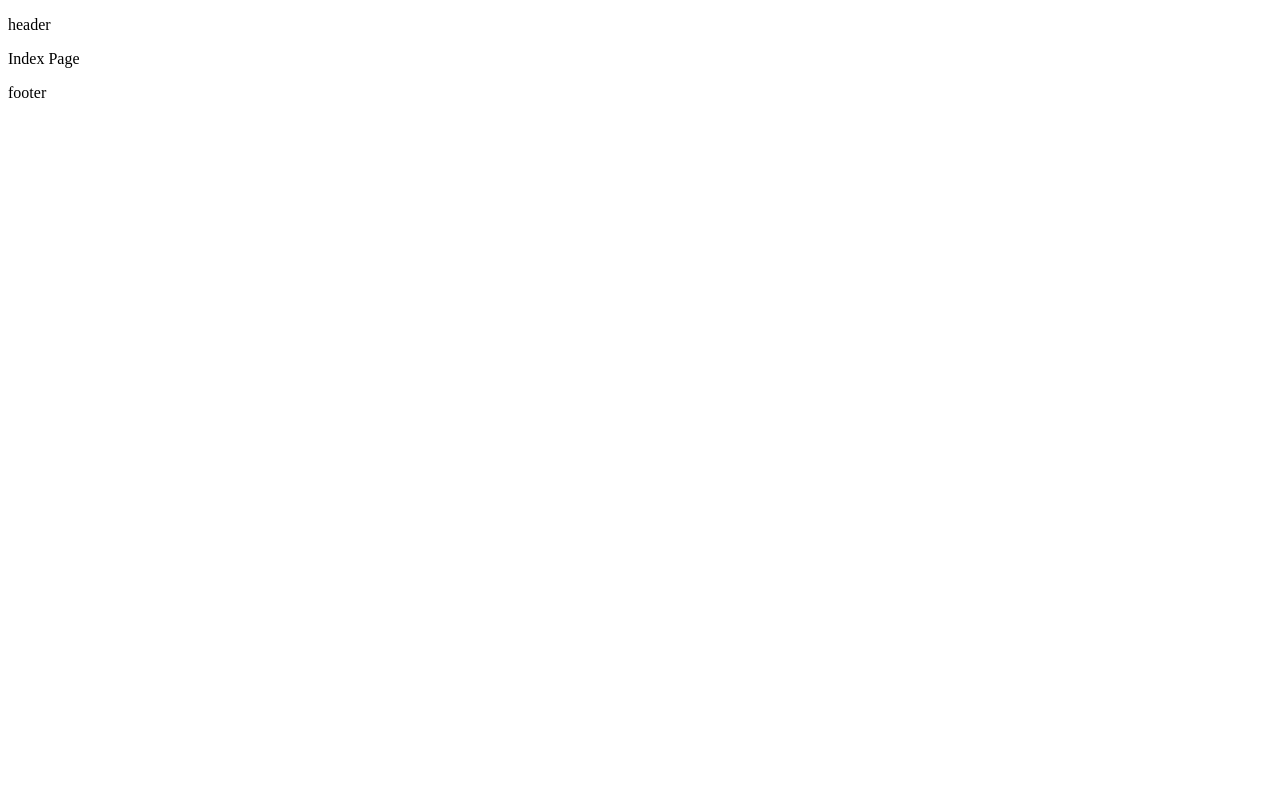
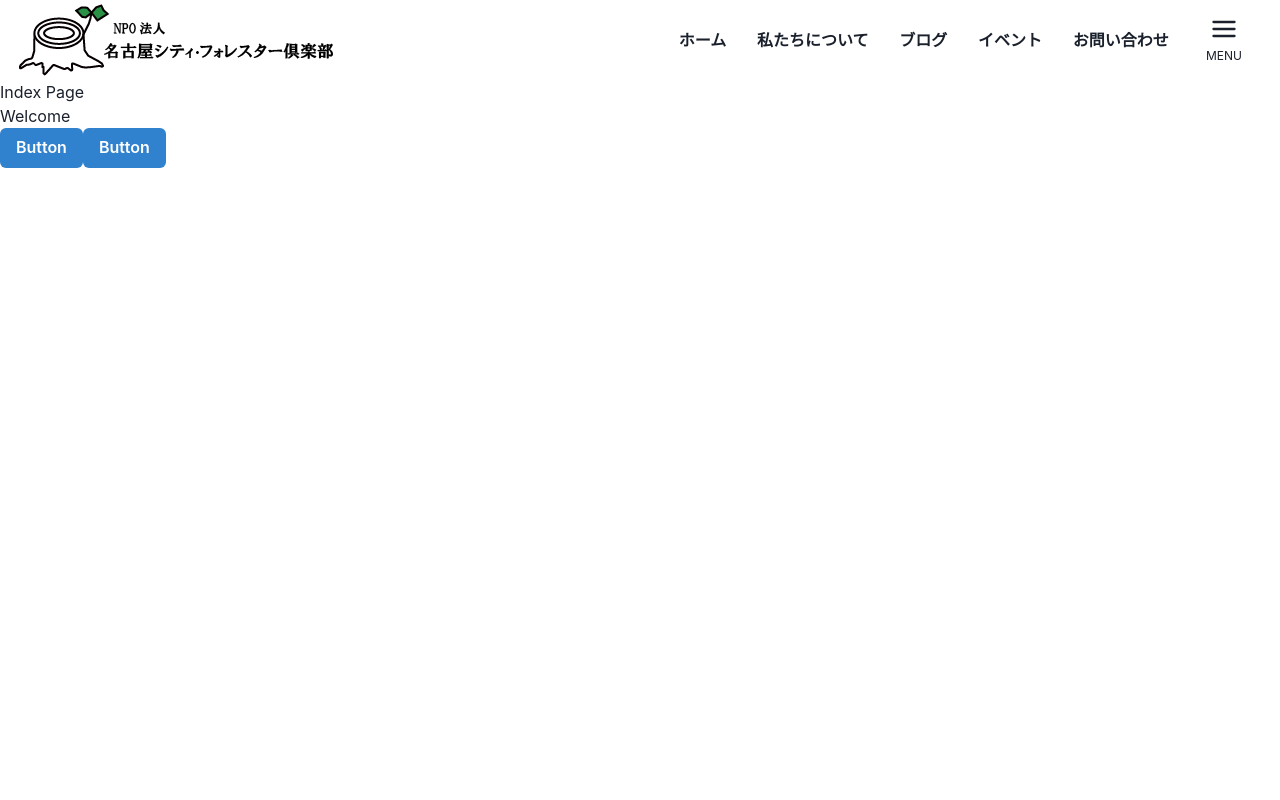
Before and after one commit to nagoya-forester/website, a Gatsby site: page / in a window 1280 px wide. Shown: the top 800 px of the page. Built offline with nearby package versions, Linux system fonts and the light colour scheme; Gatsby itself is replaced by a stand-in of ours.

Commit message:
Add header

```diff
--- a/package.json
+++ b/package.json
@@ -11,10 +11,12 @@
     "typecheck": "tsc --noEmit",
     "lint": "yarn run eslint --ignore-path .gitignore",
     "lint:fix": "yarn run eslint --ignore-path .gitignore --fix",
-    "format": "prettier --write . --ignore-path .gitignore"
+    "format": "prettier --write . --ignore-path .gitignore",
+    "allformat": "yarn lint:fix && yarn format"
   },
   "dependencies": {
     "@chakra-ui/gatsby-plugin": "^2.0.4",
+    "@chakra-ui/icons": "^1.1.7",
     "@chakra-ui/react": "^1.8.8",
     "@emotion/react": "^11.9.0",
     "@emotion/styled": "^11.8.1",
--- a/src/components/header.tsx
+++ b/src/components/header.tsx
@@ -1,12 +1,156 @@
 import * as React from "react";
+import { Link as GatsbyLink } from "gatsby";
+import { StaticImage } from "gatsby-plugin-image";
+import {
+  Box,
+  Text,
+  Container,
+  DrawerBody,
+  DrawerCloseButton,
+  DrawerContent,
+  DrawerHeader,
+  DrawerOverlay,
+  Link,
+  Drawer,
+  useDisclosure,
+  Flex,
+} from "@chakra-ui/react";
+import { HamburgerIcon } from "@chakra-ui/icons";
 
 // markup
 const Header = () => {
   return (
-    <>
-      <p>header</p>
-    </>
+    <Box as="header" h={{ base: "60px", md: "70px", lg: "80px" }}>
+      <Container
+        maxWidth="container.2xl"
+        display="flex"
+        justifyContent="space-between"
+      >
+        <Box w={{ base: "240px", md: "280px", lg: "320px" }} mr="auto">
+          <Link as={GatsbyLink} to={"/"} display="flex">
+            <StaticImage
+              src="../images/site_logo.png"
+              alt="NPO法人 名古屋シティフォレスター倶楽部"
+              placeholder="blurred"
+              layout="constrained"
+              width={320}
+              height={80}
+            />
+          </Link>
+        </Box>
+        <Flex
+          display={{ base: "none", md: "none", lg: "flex" }}
+          ml="auto"
+          fontWeight="bold"
+        >
+          <Box>
+            <Link
+              as={GatsbyLink}
+              to={"/"}
+              mx=".60vw"
+              px=".60vw"
+              d="flex"
+              h="100%"
+              alignItems="center"
+            >
+              ホーム
+            </Link>
+          </Box>
+          <Box>
+            <Link
+              as={GatsbyLink}
+              to={"/"}
+              mx=".60vw"
+              px=".60vw"
+              d="flex"
+              h="100%"
+              alignItems="center"
+            >
+              私たちについて
+            </Link>
+          </Box>
+          <Box>
+            <Link
+              as={GatsbyLink}
+              to={"/"}
+              mx=".60vw"
+              px=".60vw"
+              d="flex"
+              h="100%"
+              alignItems="center"
+            >
+              ブログ
+            </Link>
+          </Box>
+          <Box>
+            <Link
+              as={GatsbyLink}
+              to={"/"}
+              mx=".60vw"
+              px=".60vw"
+              d="flex"
+              h="100%"
+              alignItems="center"
+            >
+              イベント
+            </Link>
+          </Box>
+          <Box>
+            <Link
+              as={GatsbyLink}
+              to={"/"}
+              mx=".60vw"
+              px=".60vw"
+              d="flex"
+              h="100%"
+              alignItems="center"
+            >
+              お問い合わせ
+            </Link>
+          </Box>
+        </Flex>
+
+        <Box>
+          <HamburgerMenu />
+        </Box>
+      </Container>
+    </Box>
   );
 };
 
 export default Header;
+
+const HamburgerMenu = () => {
+  const { isOpen, onOpen, onClose } = useDisclosure();
+  return (
+    <>
+      <Box
+        aria-label="メニュー"
+        as="button"
+        h={{ base: "60px", md: "70px", lg: "80px" }}
+        w={{ base: "60px", md: "70px", lg: "80px" }}
+        onClick={onOpen}
+      >
+        <HamburgerIcon w={[6, 6, 7]} h={[6, 6, 7]} />
+        <Box mt={[0.5, 0.5, 1]} fontSize="xs">
+          MENU
+        </Box>
+      </Box>
+
+      <Drawer isOpen={isOpen} placement="right" onClose={onClose}>
+        <DrawerOverlay />
+        <DrawerContent>
+          <DrawerHeader as="div">
+            <DrawerCloseButton />
+          </DrawerHeader>
+
+          <DrawerBody>
+            <Text>waagsgsagassgjpodgsgopsdjgewt;lwetwetweetewtljtwerwergd</Text>
+            <Box height="800px" />
+            <Text>waagsgsagassgjpodgsgopsdjgewt;lwetwetweetewtljtwerwergd</Text>
+          </DrawerBody>
+        </DrawerContent>
+      </Drawer>
+    </>
+  );
+};
--- a/src/components/layout.tsx
+++ b/src/components/layout.tsx
@@ -3,6 +3,8 @@ import { ReactNode } from "react";
 import Header from "./header";
 import Footer from "./footer";
 import Seo from "./seo";
+import { ChakraProvider } from "@chakra-ui/react";
+import theme from "../theme";
 
 interface Props {
   children: ReactNode;
@@ -11,12 +13,12 @@ interface Props {
 // markup
 const Layout = ({ children }: Props) => {
   return (
-    <>
+    <ChakraProvider theme={theme}>
       <Seo />
       <Header />
       {children}
       <Footer />
-    </>
+    </ChakraProvider>
   );
 };
 
--- a/src/pages/index.tsx
+++ b/src/pages/index.tsx
@@ -1,11 +1,20 @@
 import * as React from "react";
 import Layout from "../components/layout";
+import { Box, Button, Container } from "@chakra-ui/react";
 
 // markup
 const IndexPage = () => {
   return (
     <Layout>
       <p>Index Page</p>
+      <Box bg="brand.900">Welcome</Box>
+      <Button colorScheme="blue">Button</Button>
+      <Button colorScheme="blue">Button</Button>
+      <Box height="2000px" />
+      <Button colorScheme="blue">Button</Button>
+      <Container maxW="container.2xl" bg="green.400" color="#262626">
+        <p>uigigi</p>
+      </Container>
     </Layout>
   );
 };
--- /dev/null
+++ b/src/theme/index.tsx
@@ -0,0 +1,18 @@
+import { extendTheme } from "@chakra-ui/react";
+
+const theme = extendTheme({
+  colors: {
+    digital: {
+      100: "#E60032",
+      200: "#1E50B5",
+      300: "#11AC51",
+    },
+  },
+  sizes: {
+    "9xl": "100rem",
+    container: {
+      "2xl": "1600px",
+    },
+  },
+});
+export default theme;
```
Also changed, not shown: src/images/site_logo.png (added).
